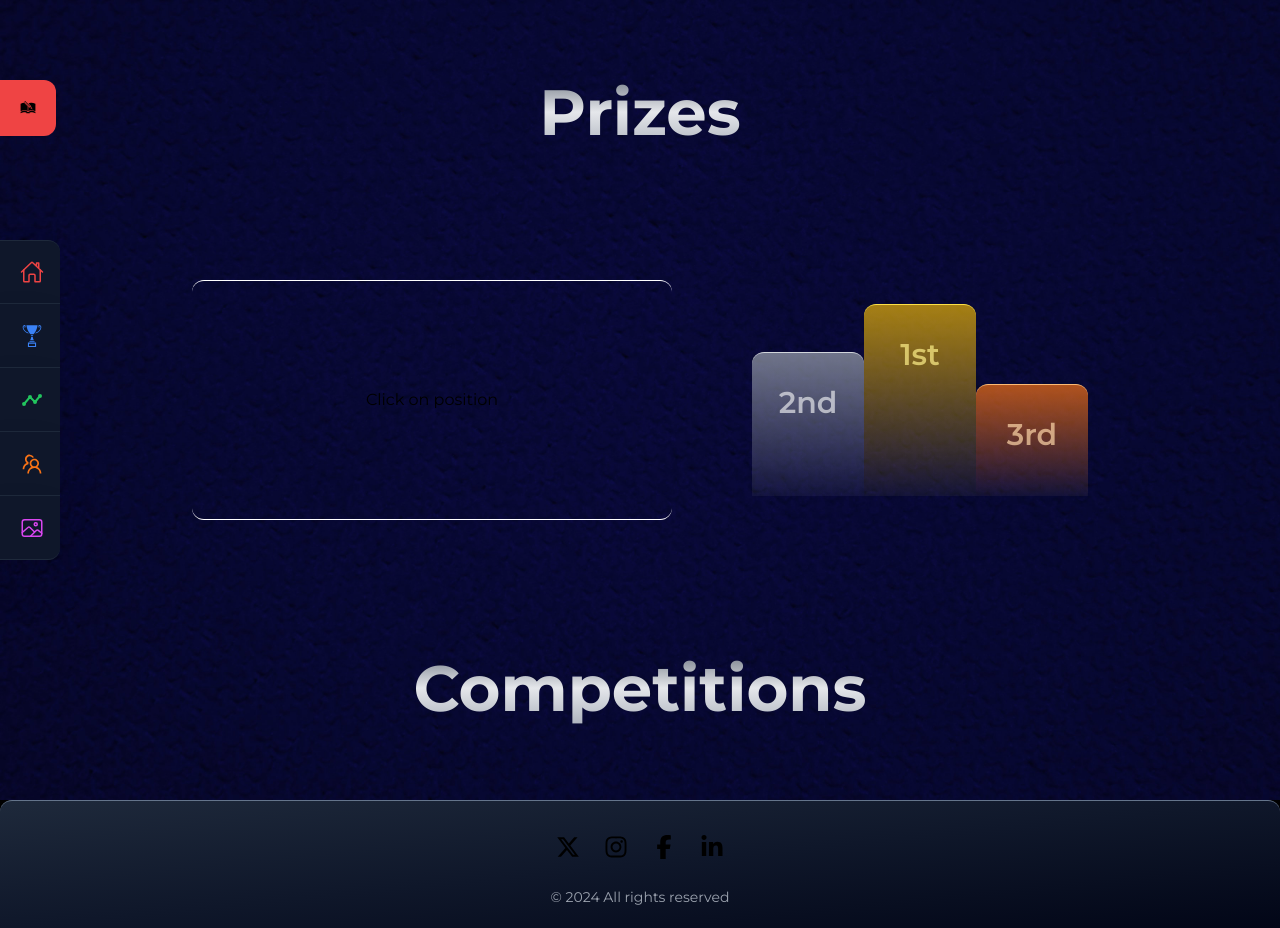
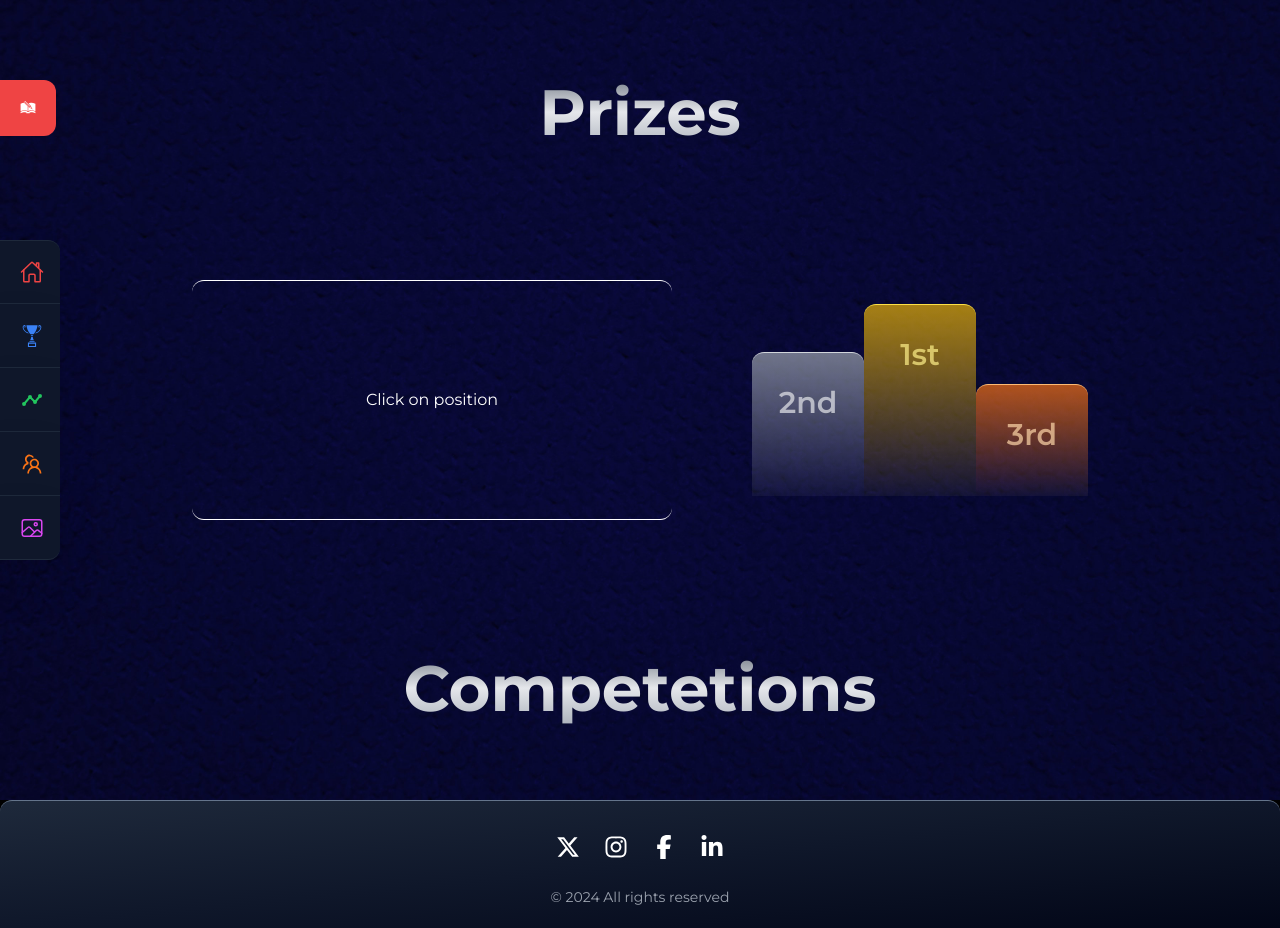
Before and after one commit to Risav03/bengal-esummit, a Next.js app: page /prizes in a window 1280 px wide. Built offline with nearby package versions, Linux system fonts and the light colour scheme.

Commit message:
text-white

```diff
--- a/app/page.tsx
+++ b/app/page.tsx
@@ -15,7 +15,7 @@ export default function Home() {
   return (
     <main className="bg-black">
       <Background/>
-    <div className="flex relative z-[1] flex-col items-center justify-between sm:py-0 pt-20">
+    <div className="flex relative z-[1] text-white flex-col items-center justify-between sm:py-0 pt-20">
       <Navbar/>
       <HomePage/>
       <About/>
--- a/app/prizes/page.tsx
+++ b/app/prizes/page.tsx
@@ -16,7 +16,7 @@ export default function Page () {
 
 
   return (
-    <main className="bg-black">
+    <main className="bg-black text-white">
         <Background/>
         <div className='sm:p-16 px-4 py-20 flex min-h-screen flex-col items-center relative z-[1] justify-between'>
             <Navbar/>
@@ -43,7 +43,7 @@ export default function Page () {
 
             </div>
 
-            <Heading>Competitions</Heading>
+            <Heading>Competetions</Heading>
 
         </div>
         <FootComp/>
```
